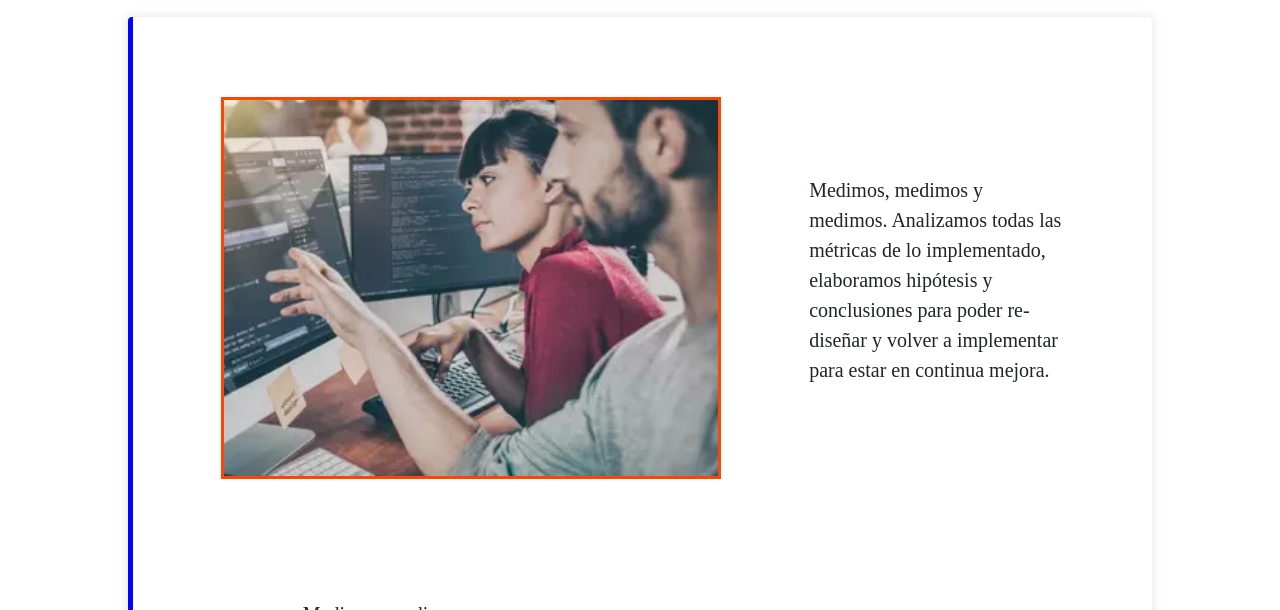
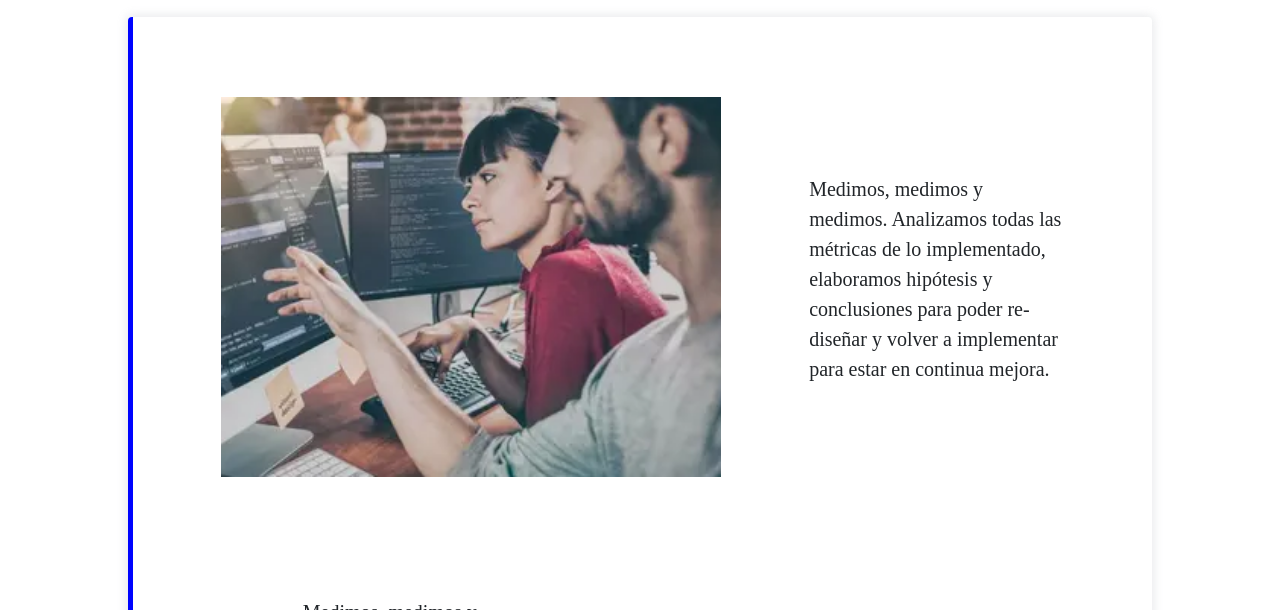
Before and after one commit to joacaoder/ProyectoCoder, a plain HTML site: page index.html in a window 1280 px wide. In both pictures the pointer is over the element 430 px from the left and 983 px from the top of the page. Shown: the part 773-1383 px from the top of the page. Drawn offline with Linux system fonts and the light colour scheme.

Commit message:
ProyectoFinal2.0

```diff
--- a/estilos/estilos.css
+++ b/estilos/estilos.css
@@ -530,6 +530,16 @@ tr:hover td {
     }
 }
 
+@media screen and (min-width: 900px) and (max-width:5000px){
+    .transuno {
+        transition: width 2s;
+    }
+
+    .transuno:hover {
+        width: 500px;
+    }
+}
+
 @media screen and (max-width: 899px){
 
     .hero>div{
@@ -641,15 +651,6 @@ tr:hover td {
 
 /* TRAINSICIONES */
 
-.transuno {
-    transition: width 2s;
-}
-
-.transuno:hover {
-    width: 500px;
-    border: solid orangered;
-}
-
 .shadow-pop-tl:hover {
     -webkit-animation: shadow-pop-tl 0.3s cubic-bezier(0.470, 0.000, 0.745, 0.715) both;
     animation: shadow-pop-tl 0.3s cubic-bezier(0.470, 0.000, 0.745, 0.715) both;
```
